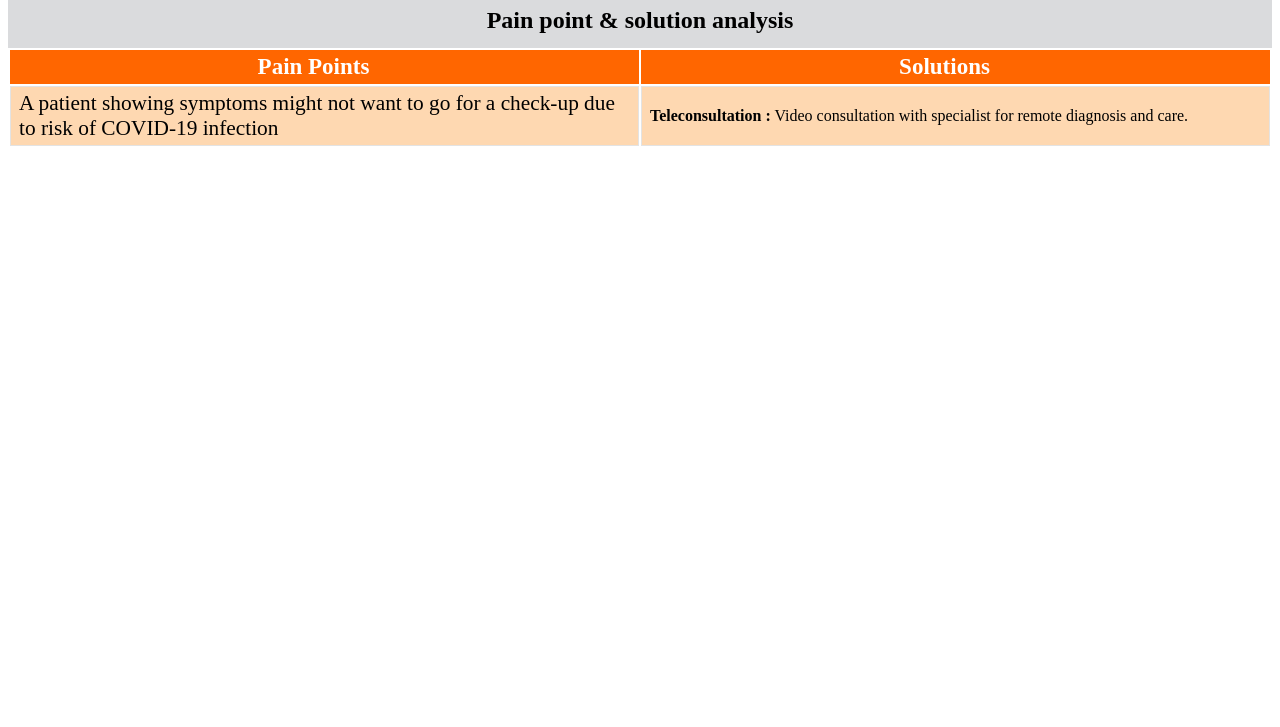
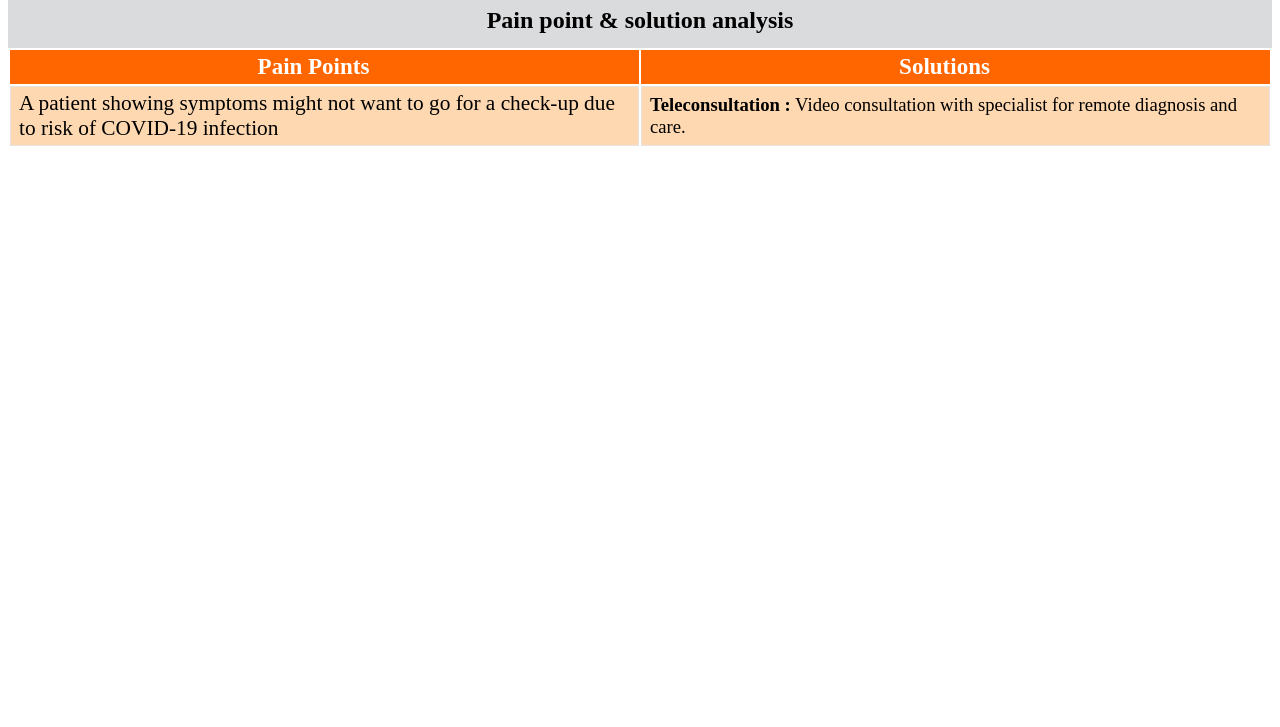
Before and after one commit to SwarubiniPJ/itt-elmch.github.io, a plain HTML site: page mlsteleppsol.html in a window 1280 px wide. Shown: the part 73-800 px from the top of the page. Drawn offline with Linux system fonts and the light colour scheme.

Commit message:
Update mlsteleppsol.html

```diff
--- a/mlsteleppsol.html
+++ b/mlsteleppsol.html
@@ -53,7 +53,7 @@ body {
       <td class="tabletd" style= "background-color: #FED8B1; font-size:16pt;"> A patient showing symptoms might not want to go for a check-up due to risk of COVID-19 infection
 
     </td>
-    <td class="tabletd" style= "background-color: #FED8B1; font-size:12pt;"> <b>Teleconsultation :</b>  Video consultation with specialist for remote diagnosis and care.
+    <td class="tabletd" style= "background-color: #FED8B1; font-size:14pt;"> <b>Teleconsultation :</b>  Video consultation with specialist for remote diagnosis and care.
 
      </td>
     </tr>
```
